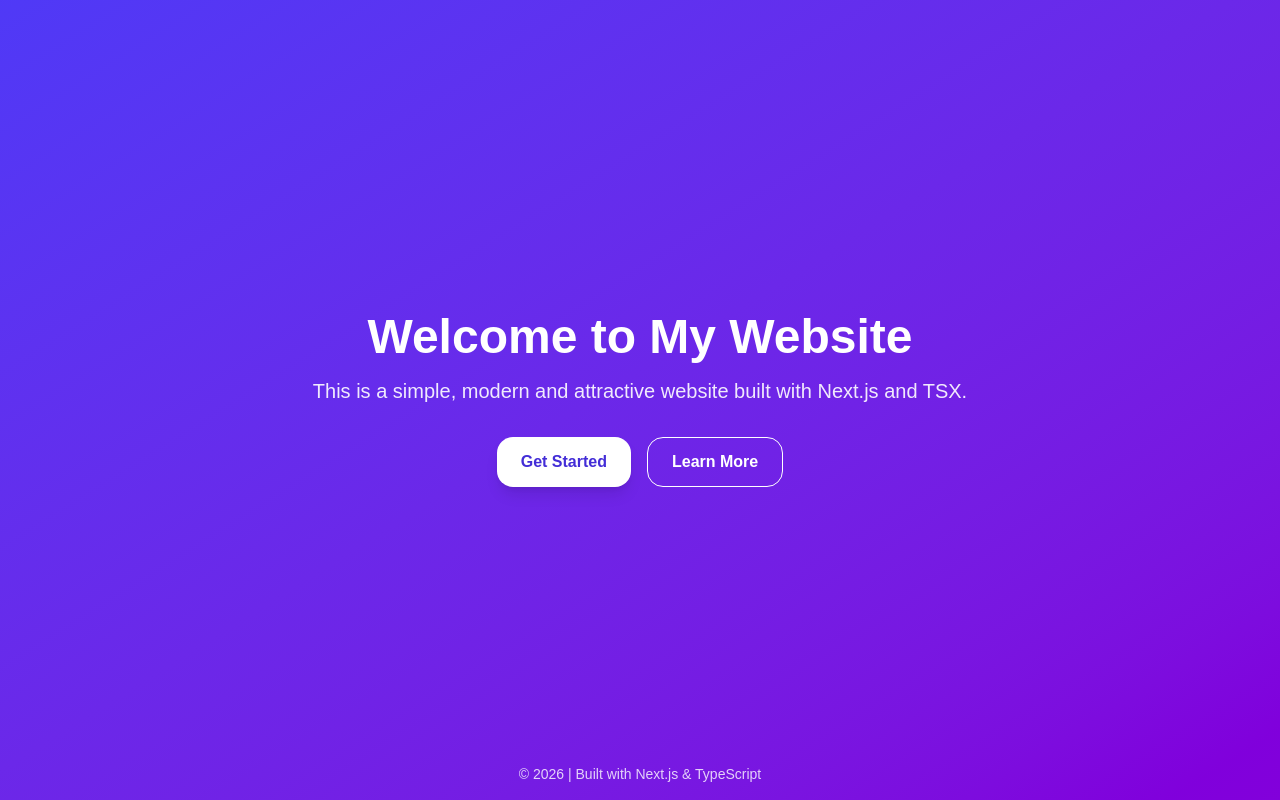
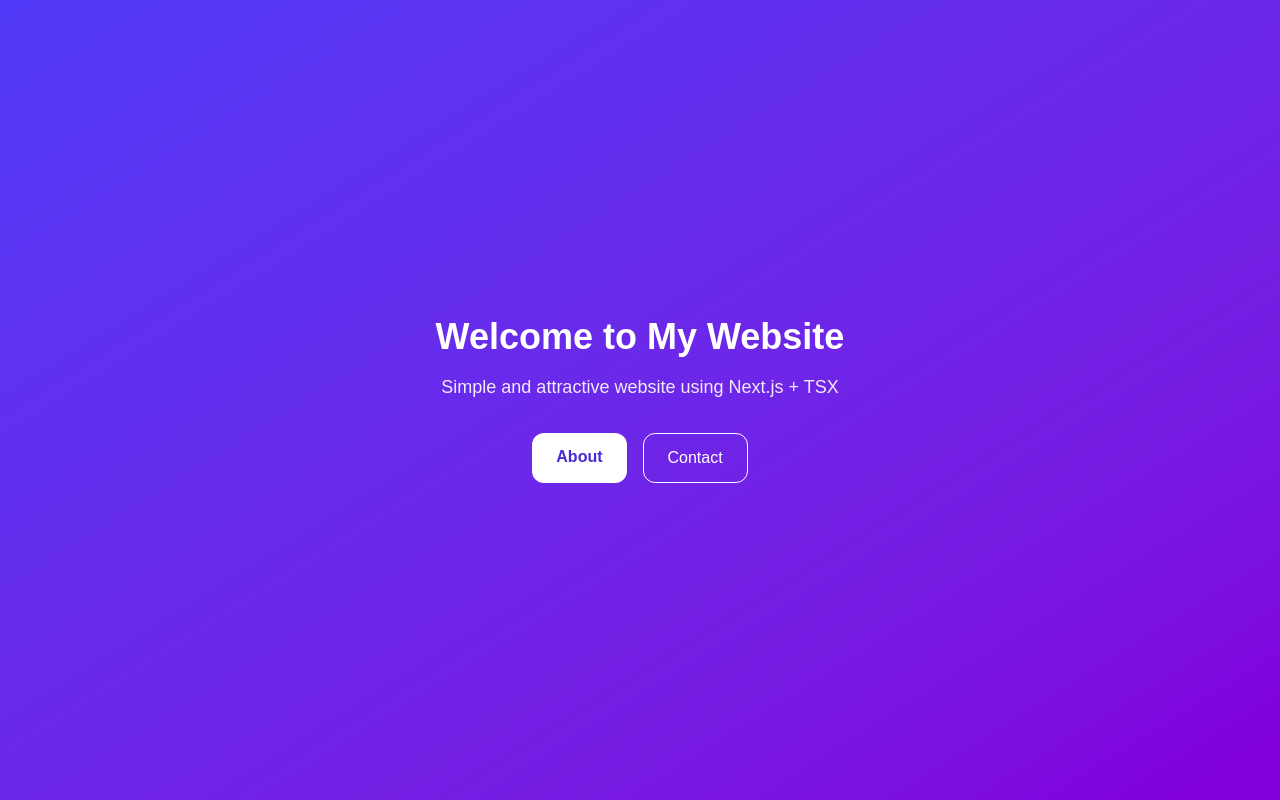
Before and after one commit to Huzaifabaloch9t-dev/simple-web, a Next.js app: page / in a window 1280 px wide. Built offline with nearby package versions, Linux system fonts and the light colour scheme.

Commit message:
update page

```diff
--- a/src/app/page.tsx
+++ b/src/app/page.tsx
@@ -1,28 +1,32 @@
-import React from "react";
+import Link from "next/link";
 
 export default function Home() {
   return (
-    <main className="min-h-screen flex flex-col items-center justify-center bg-gradient-to-br from-indigo-600 to-purple-700 text-white px-6">
+    <main className="min-h-screen flex flex-col items-center justify-center bg-linear-to-br from-indigo-600 to-purple-700 text-white px-6">
       <div className="max-w-2xl text-center">
-        <h1 className="text-4xl md:text-5xl font-bold mb-4">
+        <h1 className="text-4xl font-bold mb-4">
           Welcome to My Website
         </h1>
-        <p className="text-lg md:text-xl opacity-90 mb-8">
-          This is a simple, modern and attractive website built with Next.js and TSX.
+        <p className="text-lg opacity-90 mb-8">
+          Simple and attractive website using Next.js + TSX
         </p>
+
         <div className="flex gap-4 justify-center">
-          <button className="px-6 py-3 rounded-2xl bg-white text-indigo-700 font-semibold shadow-lg hover:scale-105 transition">
-            Get Started
-          </button>
-          <button className="px-6 py-3 rounded-2xl border border-white font-semibold hover:bg-white hover:text-indigo-700 transition">
-            Learn More
-          </button>
+          <Link
+            href="/about"
+            className="px-6 py-3 rounded-xl bg-white text-indigo-700 font-semibold"
+          >
+            About
+          </Link>
+
+          <Link
+            href="/contact"
+            className="px-6 py-3 rounded-xl border border-white"
+          >
+            Contact
+          </Link>
         </div>
       </div>
-
-      <footer className="absolute bottom-4 text-sm opacity-80">
-        © 2026 | Built with Next.js & TypeScript
-      </footer>
     </main>
   );
 }
```
